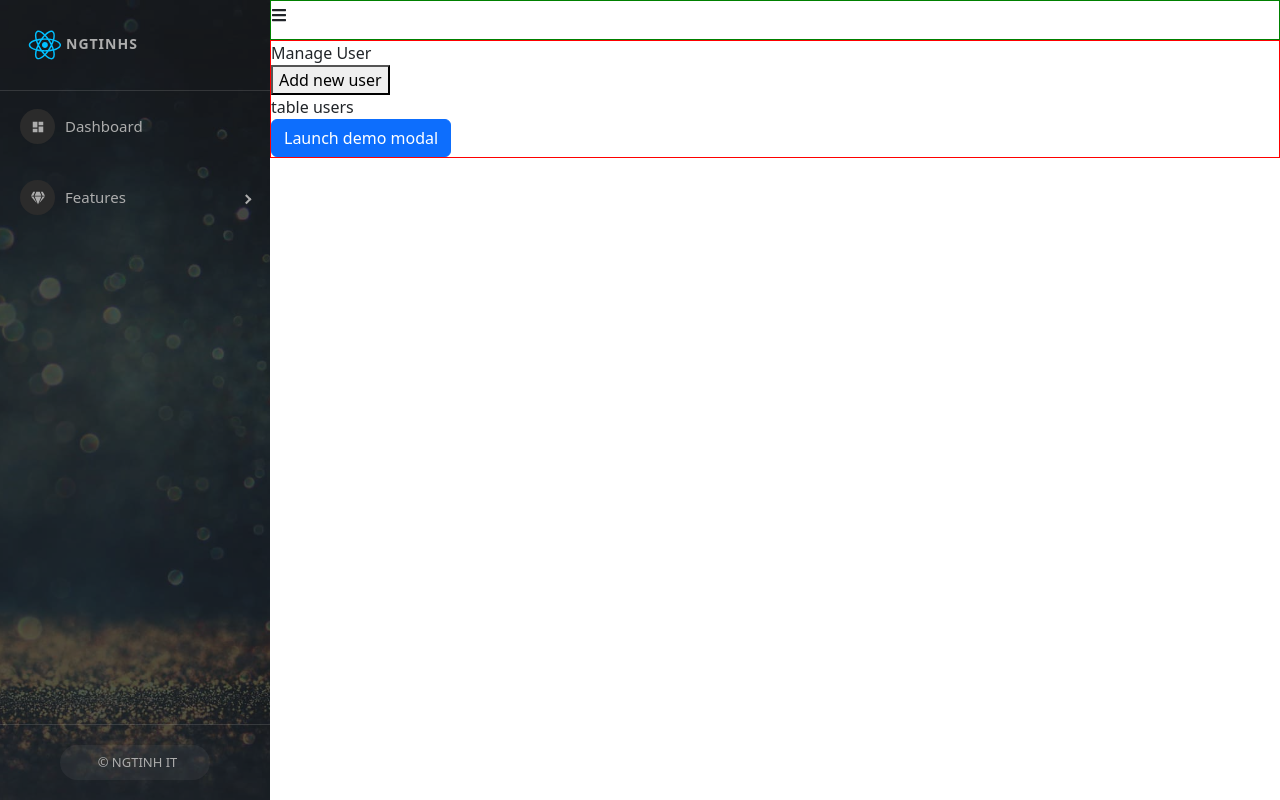
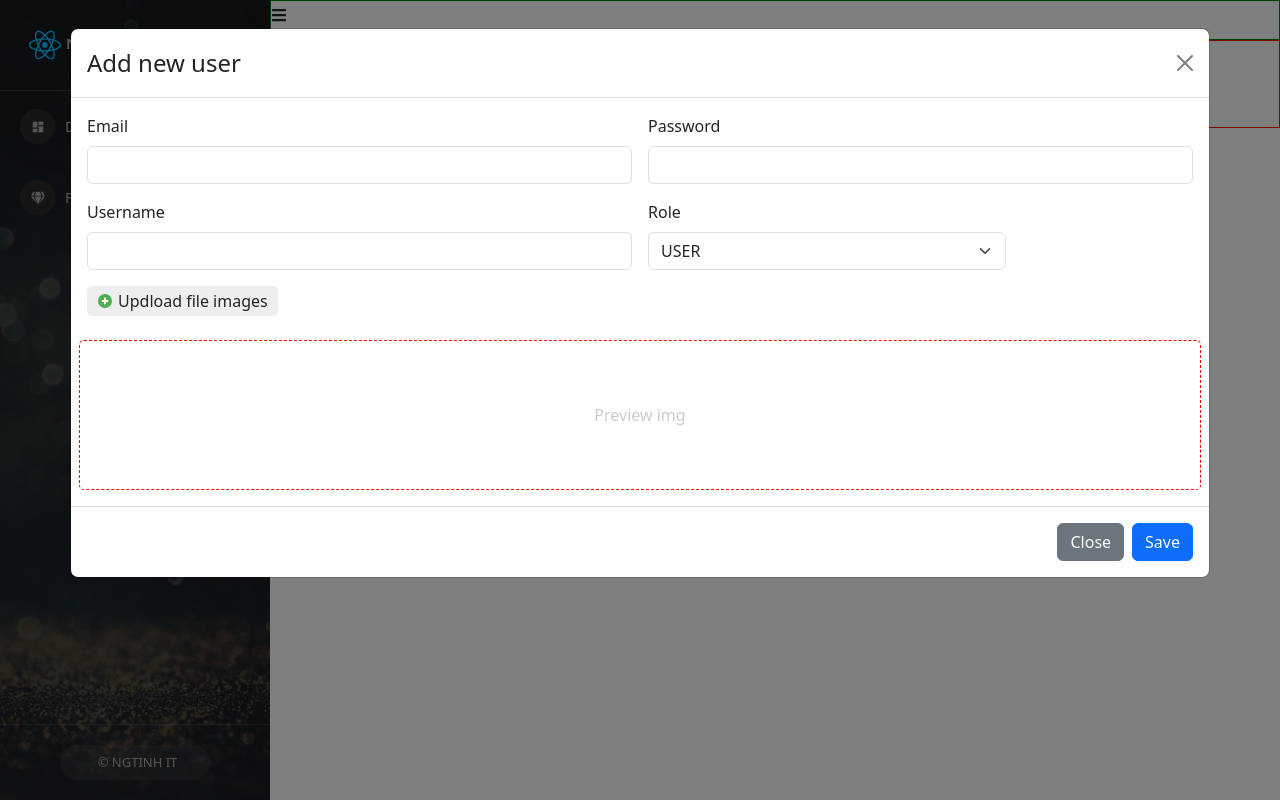
Before and after one commit to Ngtinhs/ExamManagement, a React (Create React App) app: page /admin/manage-users in a window 1280 px wide. Built offline with nearby package versions, Linux system fonts and the light colour scheme.

Commit message:
[12]fix add new user

```diff
--- a/src/components/Admin/Content/ManageUser.js
+++ b/src/components/Admin/Content/ManageUser.js
@@ -1,21 +1,28 @@
 import ModalCreateUser from "./ModalCreateUser"
 import './ManageUser.scss'
+import { FcPlus } from 'react-icons/fc'
+import { useState } from "react"
 
 const ManageUser = (props) => {
+    const [showModalCreateUser, SetshowModalCreateUser] = useState("false")
     return (
         <div className='manag-user-container'>
             <div className='title'>
                 Manage User
             </div>
             <div className='users-content'>
-                <div>
-                    <button>Add new user</button>
+                <div className="btn-add-new">
+                    <button className="btn btn-primary" onClick={() => SetshowModalCreateUser(true)}>
+                    <FcPlus />
+                    Add new user</button>
                 </div>
 
-                <div>
+                <div className="table-users-container">
                     table users
                 </div>
-                <ModalCreateUser />
+                <ModalCreateUser show={showModalCreateUser}
+                setShow ={SetshowModalCreateUser}
+                />
 
             </div>
 
--- a/src/components/Admin/Content/ManageUser.scss
+++ b/src/components/Admin/Content/ManageUser.scss
@@ -1,3 +1,22 @@
+.manage-user-container {
+    padding: 10px;
+
+    .users-content {
+        .btn-add-new {
+            margin: 15px 0;
+
+
+        }
+
+    }
+    .title {
+        font-weight: 600;
+        font-size: 20px;
+
+    }
+}
+
+
 .modal-add-user {
     .img-preview {
         border: 1px dashed red;
--- a/src/components/Admin/Content/ModalCreateUser.js
+++ b/src/components/Admin/Content/ModalCreateUser.js
@@ -3,9 +3,8 @@ import Button from 'react-bootstrap/Button';
 import Modal from 'react-bootstrap/Modal';
 import { FcPlus } from 'react-icons/fc'
 
-const ModalCreateUser = () => {
-    const [show, setShow] = useState(false);
-
+const ModalCreateUser = (props) => {
+    const { show, setShow}  = props;
     const handleClose = () => setShow(false);
     const handleShow = () => setShow(true);
 
@@ -27,10 +26,6 @@ const ModalCreateUser = () => {
     }
     return (
         <div>
-            <Button variant="primary" onClick={handleShow}>
-                Launch demo modal
-            </Button>
-
             <Modal show={show} onHide={handleClose} size="xl"
                 backdrop="static"
                 className='modal-add-user'
```
